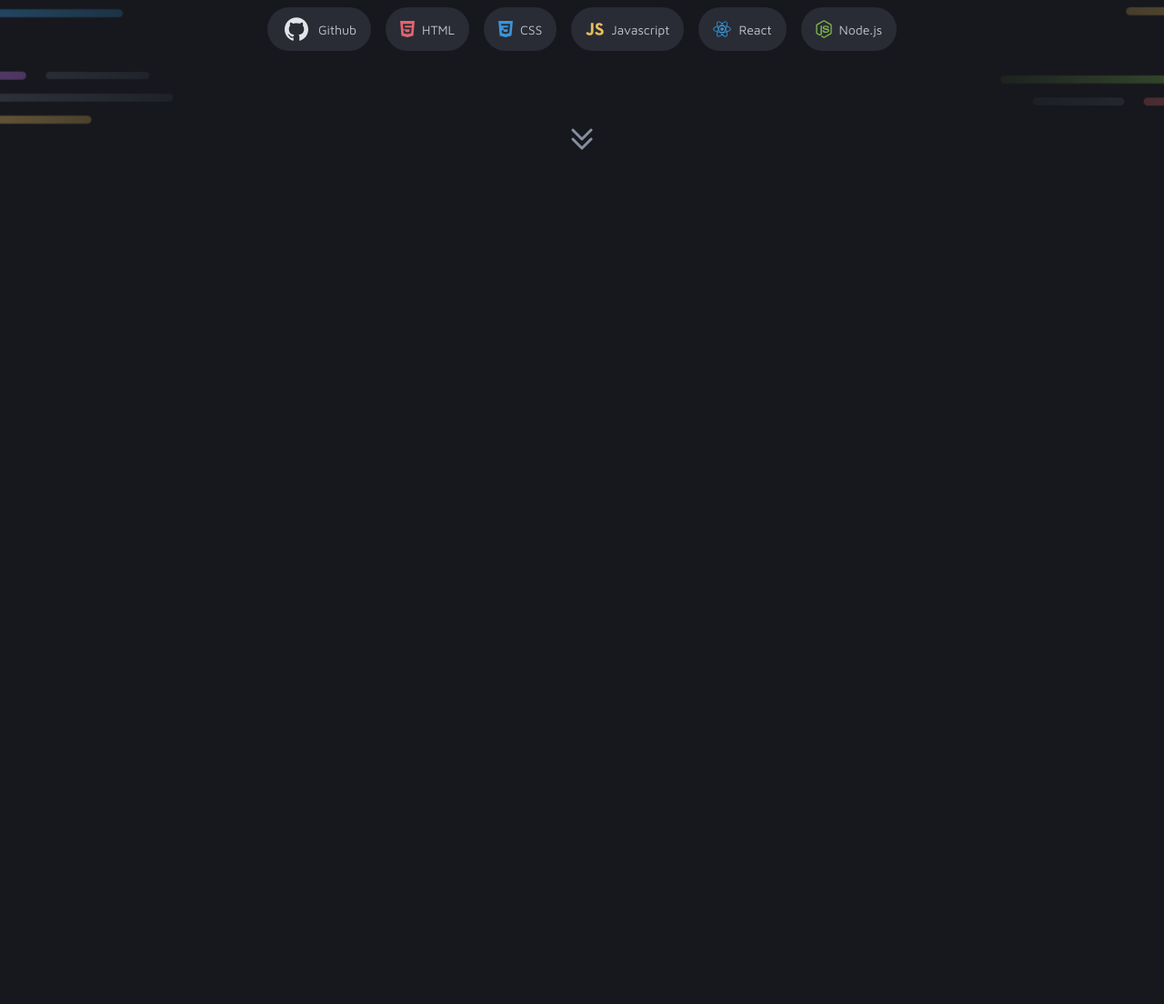
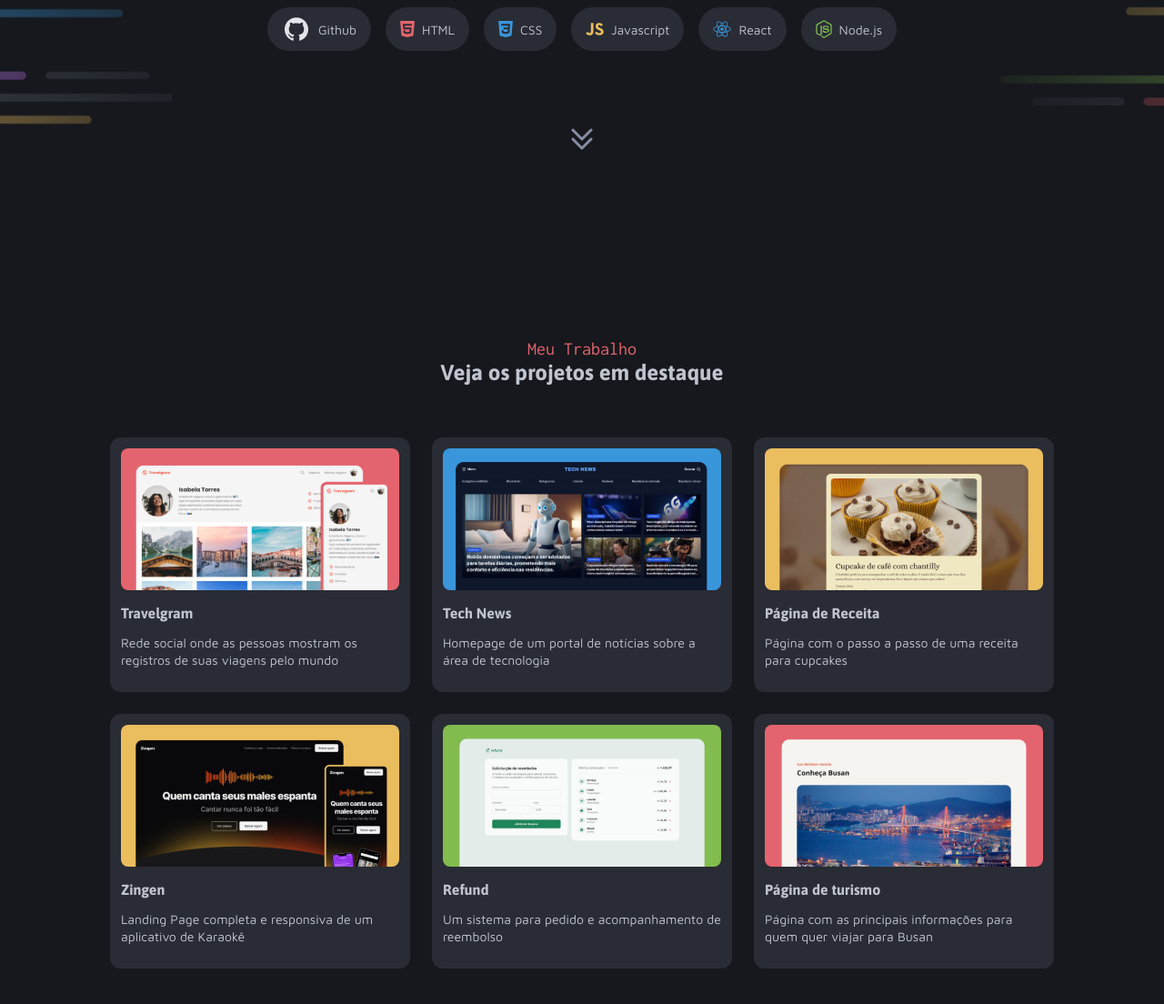
Before and after one commit to GabrielVinicius1106/projeto-portfolio-dev, a plain HTML site: page index.html in a window 1280 px wide. Shown: the part 550-1654 px from the top of the page at 91% size. Before the commit the page ends 850 px from the top, so only its background shows below. Drawn offline with Linux system fonts and the light colour scheme.

Commit message:
cards de projeto concluídos

```diff
--- a/index.html
+++ b/index.html
@@ -41,6 +41,53 @@
       <span><picture><img src="assets/CaretDoubleDown.png" alt=""></picture></span>
     </div>
   </header>
+  <section id="projetos">
+    <header id="title-projetos">
+      <p>
+        Meu Trabalho
+      </p>
+      <p>
+        Veja os projetos em destaque
+      </p>
+    </header>
+    <div id="grid">
+      <div id="project-card">
+        <picture><img src="assets/Thumbnail_Project-01.png" alt=""></picture>
+        <p>Travelgram</p>
+        <p>Rede social onde as pessoas mostram os registros de suas viagens pelo mundo</p>
+      </div>
+
+      <div id="project-card">
+        <picture><img src="assets/Thumbnail_Project-02.png" alt=""></picture>
+        <p>Tech News</p>
+        <p>Homepage de um portal de notícias sobre a área de tecnologia</p>
+      </div>
+
+      <div id="project-card">
+        <picture><img src="assets/Thumbnail_Project-03.png" alt=""></picture>
+        <p>Página de Receita</p>
+        <p>Página com o passo a passo de uma receita para cupcakes</p>
+      </div>
+
+      <div id="project-card">
+        <picture><img src="assets/Thumbnail_Project-04.png" alt=""></picture>
+        <p>Zingen</p>
+        <p>Landing Page completa e responsiva de um aplicativo de Karaokê</p>
+      </div>
+
+      <div id="project-card">
+        <picture><img src="assets/Thumbnail_Project-05.png" alt=""></picture>
+        <p>Refund</p>
+        <p>Um sistema para pedido e acompanhamento de reembolso </p>
+      </div>
+
+      <div id="project-card">
+        <picture><img src="assets/Thumbnail_Project-06.png" alt=""></picture>
+        <p>Página de turismo</p>
+        <p>Página com as principais informações para quem quer viajar para Busan</p>
+      </div>
+    </div>
+  </section>
 
 
 </body>
--- a/styles/index.css
+++ b/styles/index.css
@@ -1,2 +1,3 @@
 @import url(global.css);
 @import url(intro.css);
+@import url(projetos.css);
--- /dev/null
+++ b/styles/projetos.css
@@ -0,0 +1,56 @@
+#projetos {
+  display: flex;
+  flex-direction: column;
+  align-items: center;
+  text-align: center;
+
+  padding-block: 72px;
+
+  gap: 56px;
+
+  #title-projetos{
+    gap: 8px;
+
+    p:nth-child(1){
+      font: var(--subtitle);
+      color: var(--red);
+    }
+
+    p:nth-child(2){
+      font: var(--title-md);
+    }
+  }
+
+  #grid {
+    display: grid;
+    grid-template-columns: repeat(3, 1fr);
+
+    gap: 24px;
+
+    #project-card{
+      display: flex;
+      flex-direction: column;
+      width: 330px;
+      height: 280px;
+      background-color: var(--gray-300);
+      border-radius: 12px;
+      text-align: left;
+      gap: 12px;
+
+      padding: 12px;
+
+      img {
+        width: 306px;
+        height: 156px;
+        border-radius: 8px;
+
+        object-fit: cover;
+      }
+
+      p:nth-child(2){
+        font: var(--title-sm);
+      }
+    }
+  }
+
+}
```
